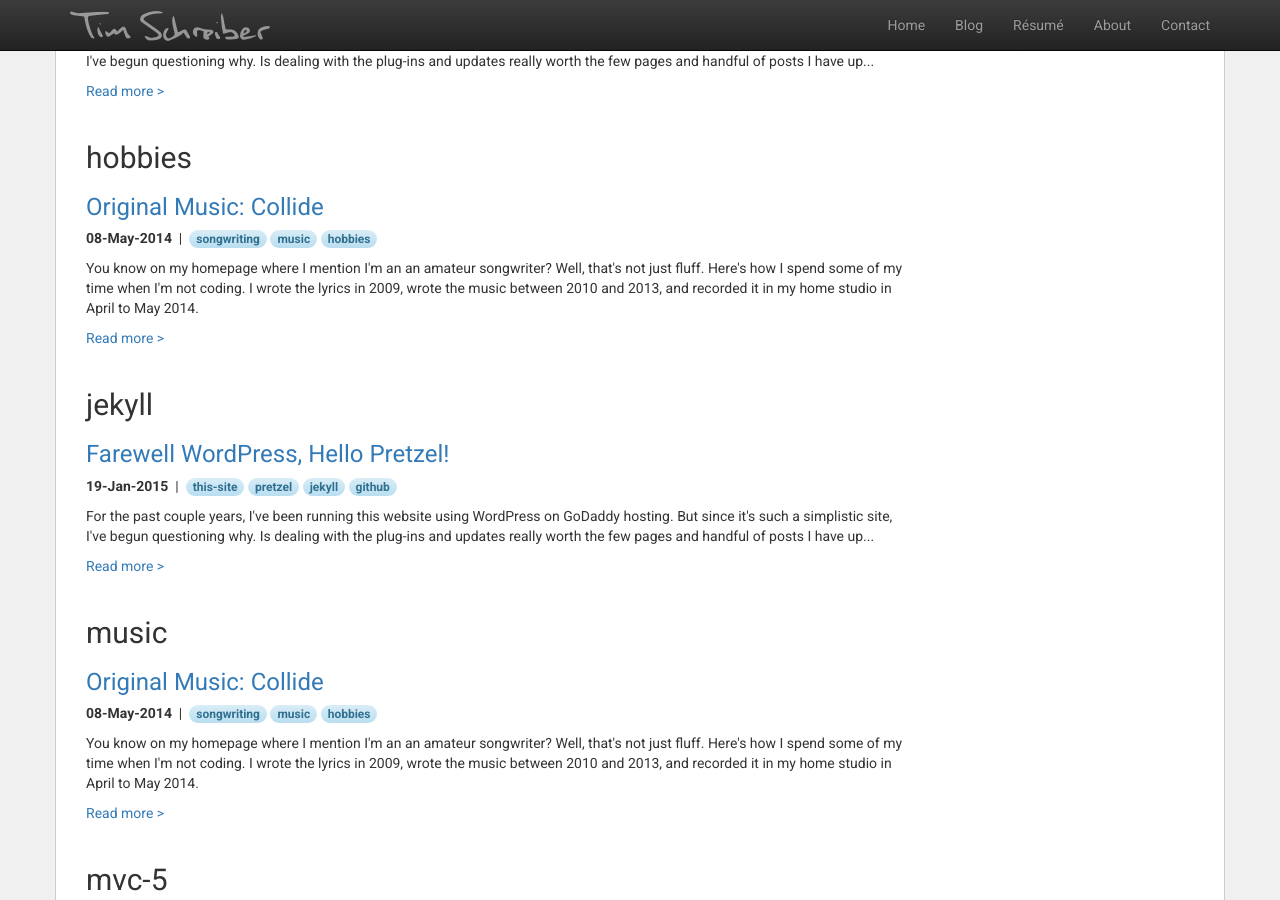
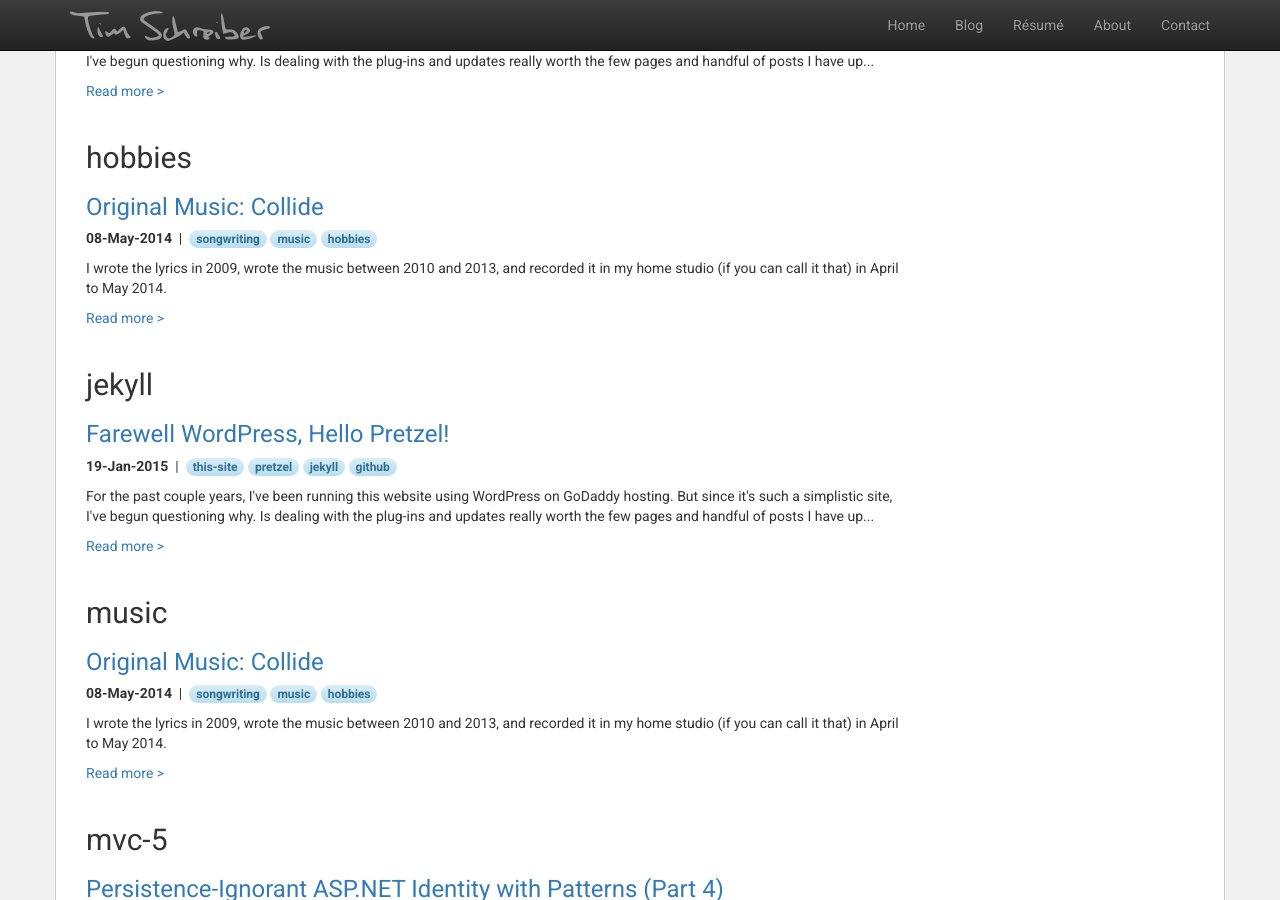
Before and after one commit to timschreiber/timschreiber.github.com, a Jekyll site: the page built from blog/tags/index.html, in a window 1280 px wide and 900 px high, scrolled down 3199 px. Built offline with Jekyll 4.4.1, drawn with Linux system fonts in a browser that asks for light colours; nearby versions of some CDN libraries; some of the changed text lies outside the part shown.

Commit message:
Update 2014-05-08-original-music-collide.md

```diff
--- a/_posts/2014-05-08-original-music-collide.md
+++ b/_posts/2014-05-08-original-music-collide.md
@@ -3,9 +3,11 @@ title: "Original Music: Collide"
 canonical: "http://timschreiber.com/2014/05/08/original-music-collide/"
 date: 2014-05-08
 image: "https://img.youtube.com/vi/o34h-n7Rswk/0.jpg"
-layout: post
+layout: post2
 comments: true
-description: "You know on my homepage where I mention I'm an an amateur songwriter? Well, that's not just fluff. Here's how I spend some of my time when I'm not coding. I wrote the lyrics in 2009, wrote the music between 2010 and 2013, and recorded it in my home studio in April to May 2014."
+description: "I wrote the lyrics in 2009, wrote the music between 2010 and 2013, and recorded it in my home studio (if you can call it that) in April to May 2014."
+image: "original-music-collide.jpg"
+color: "#08050A"
 tags:
 - songwriting
 - music
```
